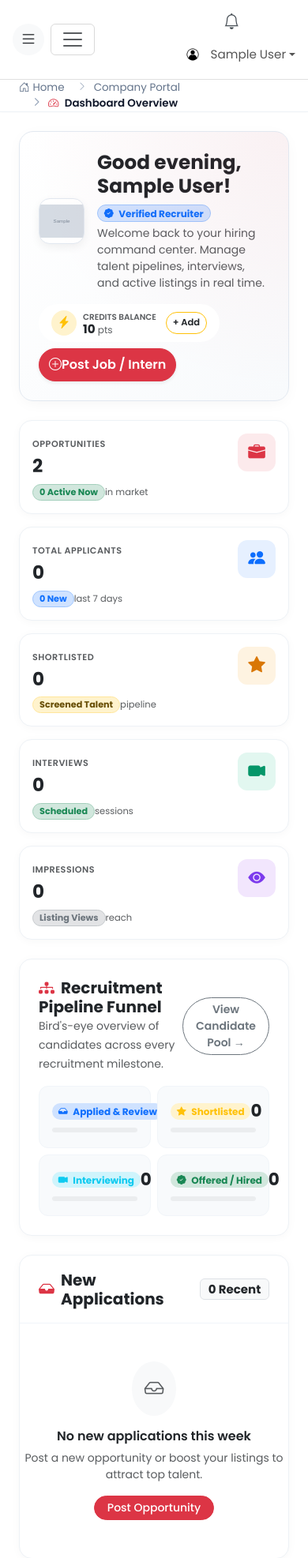
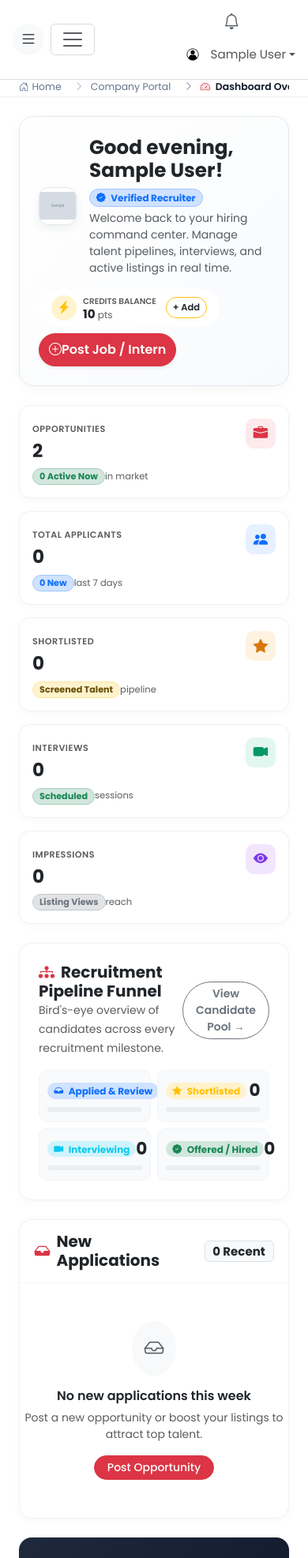
Before and after one commit to SHUBHAM-NIRMAL18/skillbridge, a Django app: page /company/dashboard/ in a window 390 px wide. Shown: the top 1973 px of the page at 79% size. Run offline with Django 5.2, Linux system fonts and the light colour scheme; a user stored in the database is signed in; tables that the repository leaves empty hold one stand-in row (values such as "Sample post"); grey boxes marked "Sample" are stand-in pictures; data that the repository does not hold is empty; some libraries are stand-ins or nearby versions.

Commit message:
style(company): add responsive media queries and touch scroll styles to dashboard.css

```diff
--- a/company/static/company/css/dashboard.css
+++ b/company/static/company/css/dashboard.css
@@ -829,3 +829,165 @@ body.sidebar-collapsed .sidebar .nav-item:hover > .collapse .nav-link.active {
   background: radial-gradient(circle, rgba(220, 53, 69, 0.3), transparent 70%);
   border-radius: 50%;
 }
+
+/* ==========================================================================
+   Responsive Adaptations & Mobile Polish
+   ========================================================================== */
+
+/* Dropdown auto-containment for mobile viewports */
+.custom-dropdown-responsive {
+  max-width: calc(100vw - 20px) !important;
+}
+
+/* Breadcrumb nav scrolling wrapper */
+.breadcrumb-nav-wrapper {
+  min-width: 0;
+  max-width: 100%;
+}
+
+/* Feed item job title clamp */
+.feed-job-title {
+  max-width: clamp(120px, 35vw, 240px);
+}
+
+/* KPI label and number styling */
+.kpi-label {
+  font-size: 0.72rem;
+  letter-spacing: 0.4px;
+}
+
+.kpi-number {
+  font-size: 1.55rem;
+}
+
+.kpi-badge {
+  font-size: 0.7rem;
+}
+
+/* Pipeline stage count and badge */
+.pipeline-stage-badge {
+  font-size: 0.75rem;
+}
+
+.pipeline-stage-count {
+  font-size: 1.25rem;
+}
+
+/* Tablet & Mobile Screens (<= 991.98px) */
+@media (max-width: 991.98px) {
+  .dashboard-welcome-banner::before {
+    display: none;
+  }
+}
+
+/* Mobile Screens (<= 767.98px) */
+@media (max-width: 767.98px) {
+  .center-wrapper {
+    padding: 1.25rem 0.85rem !important;
+    margin: 1rem auto !important;
+  }
+
+  .nav-tabs,
+  .nav-pills {
+    flex-wrap: nowrap !important;
+    overflow-x: auto !important;
+    -webkit-overflow-scrolling: touch !important;
+    scrollbar-width: none !important;
+    padding-bottom: 4px !important;
+  }
+  .nav-tabs::-webkit-scrollbar,
+  .nav-pills::-webkit-scrollbar {
+    display: none !important;
+  }
+  .nav-tabs .nav-item,
+  .nav-pills .nav-item {
+    flex-shrink: 0 !important;
+  }
+
+  .card-header-styled {
+    padding: 0.95rem 1.15rem !important;
+  }
+
+  .applicant-feed-row {
+    padding: 0.8rem 1rem !important;
+  }
+}
+
+/* Small Mobile Screens (<= 575.98px) */
+@media (max-width: 575.98px) {
+  /* Breadcrumb Mobile Touch Scroll */
+  .custom-admin-breadcrumb {
+    font-size: 0.78rem !important;
+    flex-wrap: nowrap !important;
+    overflow-x: auto !important;
+    white-space: nowrap !important;
+    -webkit-overflow-scrolling: touch !important;
+    scrollbar-width: none !important;
+    padding-bottom: 2px !important;
+  }
+  .custom-admin-breadcrumb::-webkit-scrollbar {
+    display: none !important;
+  }
+  .custom-admin-breadcrumb .breadcrumb-item {
+    flex-shrink: 0 !important;
+  }
+
+  .breadcrumb-extra-actions {
+    width: 100%;
+    justify-content: flex-end;
+  }
+
+  /* Welcome Hub */
+  .company-avatar-box {
+    width: 48px !important;
+    height: 48px !important;
+    border-radius: 12px !important;
+  }
+
+  /* KPI Cards */
+  .kpi-card-v2 {
+    border-radius: 14px !important;
+  }
+  .kpi-icon-pill {
+    width: 38px !important;
+    height: 38px !important;
+    font-size: 1.15rem !important;
+    border-radius: 10px !important;
+  }
+  .kpi-number {
+    font-size: 1.25rem !important;
+  }
+  .kpi-label {
+    font-size: 0.65rem !important;
+  }
+  .kpi-badge {
+    font-size: 0.65rem !important;
+    padding: 0.15rem 0.45rem !important;
+  }
+
+  /* Pipeline Funnel */
+  .pipeline-step-item {
+    padding: 0.75rem 0.65rem !important;
+    border-radius: 10px !important;
+  }
+  .pipeline-stage-badge {
+    font-size: 0.68rem !important;
+    padding: 0.15rem 0.45rem !important;
+  }
+  .pipeline-stage-count {
+    font-size: 1.1rem !important;
+  }
+
+  /* Tables in cards */
+  .table-responsive {
+    -webkit-overflow-scrolling: touch !important;
+    border-radius: 0 0 14px 14px !important;
+  }
+
+  /* Avatars in feed */
+  .candidate-avatar-thumb,
+  .candidate-avatar-fallback {
+    width: 34px !important;
+    height: 34px !important;
+  }
+}
```
